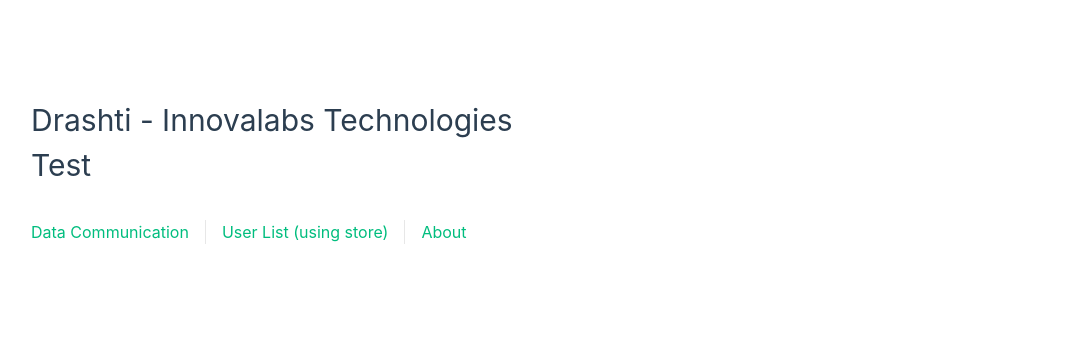
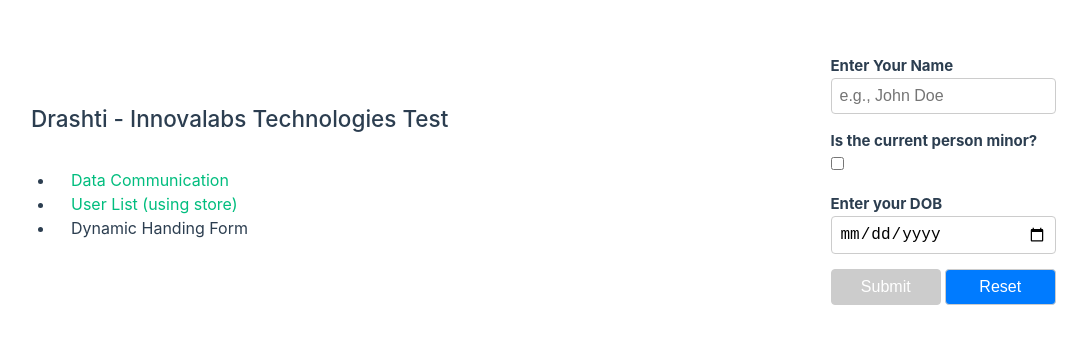
Before and after one commit to Drashti2319/DrashtiTestIT, a Vue app in the folder drashti-project/: page /DynamicHandlingForm in a window 1280 px wide. Shown: the part 221-564 px from the top of the page, without its empty margins (1-1088 px from the left). Built offline with nearby package versions, Linux system fonts and the light colour scheme.

Commit message:
Implemented Dynamic Form

```diff
--- a/drashti-project/src/App.vue
+++ b/drashti-project/src/App.vue
@@ -5,12 +5,14 @@ import { RouterLink, RouterView } from 'vue-router'
 <template>
   <header>
     <div class="wrapper">
-      <h1>Drashti - Innovalabs Technologies Test</h1>
+      <h2 style="font-weight: 500">Drashti - Innovalabs Technologies Test</h2>
 
       <nav>
-        <RouterLink to="/DataCommunication">Data Communication</RouterLink>
-        <RouterLink to="/Users">User List (using store)</RouterLink>
-        <RouterLink to="/about">About</RouterLink>
+        <ul>
+          <li><RouterLink to="/DataCommunication">Data Communication</RouterLink></li>
+          <li><RouterLink to="/Users">User List (using store)</RouterLink></li>
+          <li><RouterLink to="/DynamicHandlingForm">Dynamic Handing Form</RouterLink></li>
+        </ul>
       </nav>
     </div>
   </header>
--- /dev/null
+++ b/drashti-project/src/components/BackComponent.vue
@@ -0,0 +1,34 @@
+<template>
+  <router-link :to="to" class="back-link">
+    <svg class="back-icon" xmlns="http://www.w3.org/2000/svg" viewBox="0 0 24 24">
+      <path d="M0 0h24v24H0z" fill="none" />
+      <path d="M20 11H7.83l5.59-5.59L12 4l-8 8 8 8 1.41-1.41L7.83 13H20v-2z" />
+    </svg>
+  </router-link>
+</template>
+
+<script>
+export default {
+  props: {
+    to: {
+      type: String,
+      required: true
+    }
+  }
+}
+</script>
+
+<style scoped>
+.back-link {
+  display: inline-flex;
+  align-items: center;
+  color: #007bff; /* Change the color as per your design */
+  text-decoration: none;
+  cursor: pointer;
+}
+
+.back-icon {
+  width: 24px;
+  height: 24px;
+}
+</style>
--- a/drashti-project/src/pages/DataCommunication/ChildChild/index.vue
+++ b/drashti-project/src/pages/DataCommunication/ChildChild/index.vue
@@ -1,10 +1,12 @@
 <template>
-  <div>
-    <router-link to="/DataCommunication">
-      <i class="fas fa-arrow-left"></i>
-    </router-link>
+  <div class="container">
+    <BackComponent to="/DataCommunication" class="back-component" />
 
-    <ChildComponentA :message="parentMessage" @childEvent="handleChildEvent" />
+    <ChildComponentA
+      :message="parentMessage"
+      @childEvent="handleChildEvent"
+      style="margin-top: 20px"
+    />
     <ChildComponentB :childBData="childAData" />
   </div>
 </template>
@@ -12,11 +14,13 @@
 <script>
 import ChildComponentA from './components/ChildComponentA.vue'
 import ChildComponentB from './components/ChildComponentB.vue'
+import BackComponent from '@/components/BackComponent.vue'
 
 export default {
   components: {
     ChildComponentA,
-    ChildComponentB
+    ChildComponentB,
+    BackComponent
   },
   data() {
     return {
@@ -31,3 +35,16 @@ export default {
   }
 }
 </script>
+
+<style scoped>
+.container {
+  position: relative;
+  padding: 20px;
+}
+
+.back-component {
+  position: absolute;
+  top: 0;
+  left: 0;
+}
+</style>
--- a/drashti-project/src/pages/DataCommunication/ChildParent/index.vue
+++ b/drashti-project/src/pages/DataCommunication/ChildParent/index.vue
@@ -1,20 +1,20 @@
 <template>
-  <div>
-    <router-link to="/DataCommunication">
-      <i class="fas fa-arrow-left"></i>
-    </router-link>
+  <div class="container">
+    <BackComponent to="/DataCommunication" class="back-component" />
 
-    <ChildComponent @childEvent="handleChildEvent" />
+    <ChildComponent @childEvent="handleChildEvent" style="margin-top: 20px" />
     <p>Message from child: {{ childMessage }}</p>
   </div>
 </template>
 
 <script>
 import ChildComponent from './components/ChildComponent.vue'
+import BackComponent from '@/components/BackComponent.vue'
 
 export default {
   components: {
-    ChildComponent
+    ChildComponent,
+    BackComponent
   },
   data() {
     return {
@@ -28,3 +28,16 @@ export default {
   }
 }
 </script>
+
+<style scoped>
+.container {
+  position: relative;
+  padding: 20px;
+}
+
+.back-component {
+  position: absolute;
+  top: 0;
+  left: 0;
+}
+</style>
--- a/drashti-project/src/pages/DataCommunication/ParentChild/index.vue
+++ b/drashti-project/src/pages/DataCommunication/ParentChild/index.vue
@@ -1,12 +1,14 @@
 <template>
-  <div>
-    <router-link to="/DataCommunication">
-      <i class="fas fa-arrow-left"></i>
-    </router-link>
+  <div class="container">
+    <BackComponent to="/DataCommunication" class="back-component" />
 
-    <ChildComponent :message="parentMessage" @childEvent="handleChildEvent" />
+    <ChildComponent
+      :message="parentMessage"
+      @childEvent="handleChildEvent"
+      style="margin-top: 20px"
+    />
 
-    <div v-if="showMessage">
+    <div v-if="showMessage" class="message">
       {{ showMessage }}
     </div>
   </div>
@@ -14,10 +16,12 @@
 
 <script>
 import ChildComponent from './components/ChildComponent.vue'
+import BackComponent from '@/components/BackComponent.vue'
 
 export default {
   components: {
-    ChildComponent
+    ChildComponent,
+    BackComponent
   },
   data() {
     return {
@@ -27,8 +31,26 @@ export default {
   },
   methods: {
     handleChildEvent(message) {
-      ;(this.showMessage = message), console.log('Received message from child:', message)
+      this.showMessage = message
+      console.log('Received message from child:', message)
     }
   }
 }
 </script>
+
+<style scoped>
+.container {
+  position: relative;
+  padding: 20px;
+}
+
+.back-component {
+  position: absolute;
+  top: 0;
+  left: 0;
+}
+
+.message {
+  margin-top: 20px;
+}
+</style>
--- /dev/null
+++ b/drashti-project/src/pages/DynamicHandlingForm/index.vue
@@ -0,0 +1,115 @@
+<template>
+  <div class="form-container">
+    <div v-for="(block, index) in blocks" :key="index" class="form-group">
+      <label v-if="block.props.title" :for="block.token">{{ block.props.title }}</label>
+      <input
+        :type="block.type"
+        :id="block.token"
+        :placeholder="block.props.placeholder"
+        v-model="formData[block.token]"
+        :required="block.props.required"
+      />
+      <br />
+    </div>
+
+    <div class="button-container">
+      <button @click="submitForm" :disabled="!isFormValid" style="margin-right: 4px">Submit</button>
+      <button @click="resetForm">Reset</button>
+    </div>
+  </div>
+</template>
+
+<script>
+import blocksData from '@/utils/blocks.json'
+export default {
+  data() {
+    return {
+      blocks: blocksData,
+      formData: {}
+    }
+  },
+  methods: {
+    resetForm() {
+      this.formData = {}
+    },
+    submitForm() {
+      if (this.validateForm()) {
+        alert('Form submitted successfully!')
+        this.formData = {}
+      }
+    },
+    validateForm() {
+      let isValid = true
+      this.blocks.forEach((block) => {
+        if (block.props.required) {
+          if (!this.formData[block.token]) {
+            isValid = false
+            alert(`${block.props.title} is required.`)
+            return
+          }
+          if (block.token === 'PERSON_DOB' && this.formData['IS_PERSON_MINOR']) {
+            if (!this.formData[block.token]) {
+              isValid = false
+              alert('DOB is required for minors.')
+              return
+            }
+          }
+        }
+      })
+      return isValid
+    }
+  },
+  computed: {
+    isFormValid() {
+      return this.blocks.every((block) => !block.props.required || !!this.formData[block.token])
+    }
+  },
+  watch: {
+    'formData.IS_PERSON_MINOR'(newVal) {
+      this.blocks.find((block) => block.token === 'PERSON_DOB').props.required = newVal
+    }
+  }
+}
+</script>
+
+
+<style scoped>
+.form-container {
+  max-width: 400px;
+  margin: 0 auto;
+}
+
+.form-group {
+  margin-bottom: 15px;
+}
+
+label {
+  display: block;
+  font-weight: bold;
+}
+
+input[type='text'],
+input[type='date'],
+button {
+  width: 100%;
+  padding: 8px;
+  font-size: 16px;
+  border-radius: 4px;
+  border: 1px solid #ccc;
+}
+
+button {
+  background-color: #007bff;
+  color: #fff;
+  cursor: pointer;
+}
+.button-container {
+  display: flex;
+  justify-content: space-between;
+}
+
+button:disabled {
+  background-color: #ccc;
+  cursor: not-allowed;
+}
+</style>
--- a/drashti-project/src/router/index.js
+++ b/drashti-project/src/router/index.js
@@ -44,6 +44,11 @@ const router = createRouter({
           component: () => import('../pages/DataCommunication/ChildChild/index.vue')
         }
       ]
+    },
+    {
+      path: '/DynamicHandlingForm',
+      name: 'dynamicHandlingForm',
+      component: () => import('../pages/DynamicHandlingForm/index.vue')
     }
   ]
 })
--- /dev/null
+++ b/drashti-project/src/utils/blocks.json
@@ -0,0 +1,28 @@
+[
+  {
+    "token": "PERSON_NAME",
+    "type": "text",
+    "props": {
+      "title": "Enter Your Name",
+      "required": true,
+      "placeholder": "e.g., John Doe"
+    }
+  },
+  {
+    "token": "IS_PERSON_MINOR",
+    "type": "checkbox",
+    "props": {
+      "title": "Is the current person minor?",
+      "default": false
+    }
+  },
+  {
+    "token": "PERSON_DOB",
+    "type": "date",
+    "props": {
+      "title": "Enter your DOB",
+      "required": false,
+      "placeholder": "e.g. 01/01/2000"
+    }
+  }
+]
```
